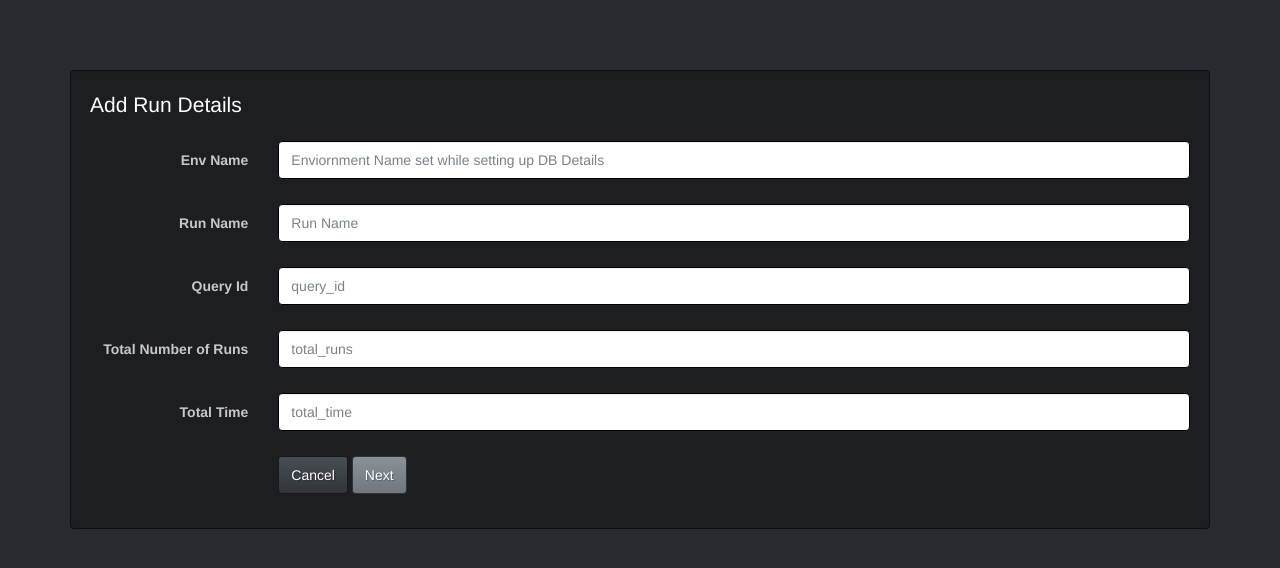
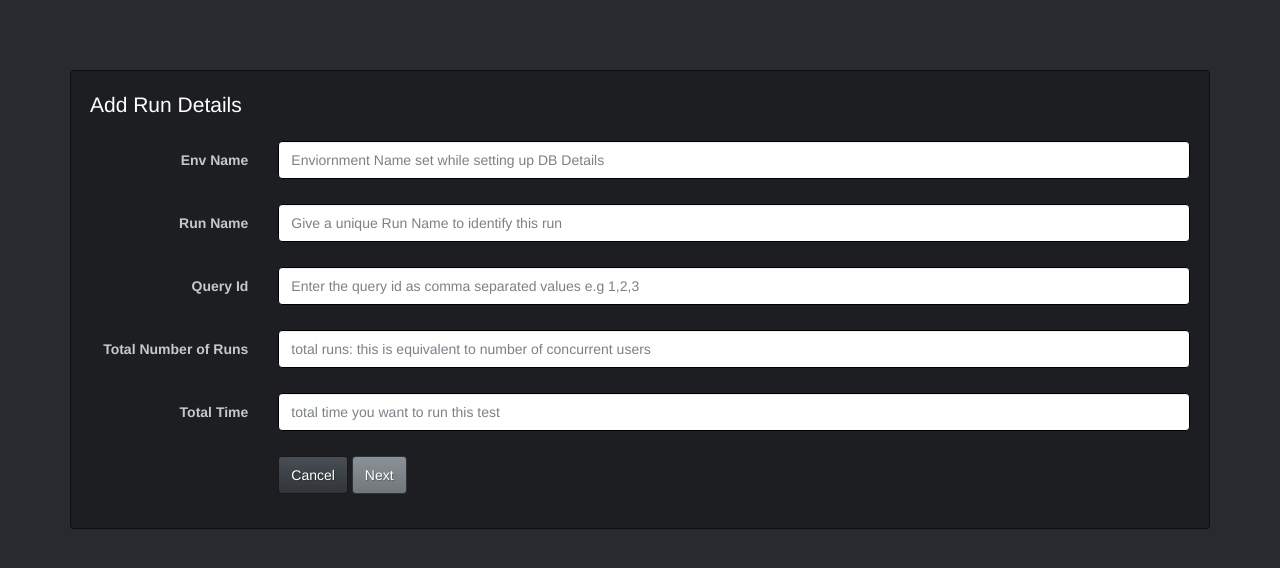
Before and after one commit to jojimpv/db_load_test, a Flask app: page /run in a window 1280 px wide. Shown: the top 568 px of the page. Run offline with Flask 2, Linux system fonts and the light colour scheme; parts of the project's set-up code (start-up, migrations or seed data) failed here and were passed over; some libraries are stand-ins or nearby versions.

Commit message:
changed the qid impl

```diff
--- a/app.py
+++ b/app.py
@@ -98,7 +98,9 @@ def run_test():
         table_name = p_dict["table_name"]
         file_name = f"uploads/{p_dict['filename']}"
         run_name = content["run_name"]
-        query_id_list = eval(f'[{content["query_id"]}]')
+        query_str = content["query_id"]
+        query_str = query_str.replace(" ", "")
+        query_id_list = query_str.split(",")
         total_limit = int(content["total_runs"])
         run_for = int(content["total_time"])
         main(
@@ -112,7 +114,6 @@ def run_test():
             run_for=run_for,
             table_name=table_name,
         )
-        # return files_index.render_autoindex()
         return redirect(url_for("autoindex"))
     return render_template("run_test.html", form=form)
 
--- a/downloads/mysql_run_20201210214644.csv
+++ /dev/null
@@ -1,3 +0,0 @@
-RUN NAME,REPORT NAME,RESULT(FIRST ROW_COL),TIME
-mysql_run,sku,90/2238,0.3788881760000038
-mysql_run,mfg_compare,SATCO,0.35315334000000576
--- a/templates/run_test.html
+++ b/templates/run_test.html
@@ -27,10 +27,10 @@
                 <fieldset>
                   <legend>Add Run Details</legend>
                   {{ render_field(form.env_name, placeholder='Enviornment Name set while setting up DB Details') }}
-                  {{ render_field(form.run_name, placeholder='Run Name') }}
-                  {{ render_field(form.query_id, placeholder='query_id') }}
-                  {{ render_field(form.total_runs, placeholder='total_runs') }}
-                  {{ render_field(form.total_time, placeholder='total_time') }}
+                  {{ render_field(form.run_name, placeholder='Give a unique Run Name to identify this run') }}
+                  {{ render_field(form.query_id, placeholder='Enter the query id as comma separated values e.g 1,2,3') }}
+                  {{ render_field(form.total_runs, placeholder='total runs: this is equivalent to number of concurrent users') }}
+                  {{ render_field(form.total_time, placeholder='total time you want to run this test') }}
                   <div class="form-group">
                     <div class="col-lg-10 col-lg-offset-2">
                       <button type="reset" class="btn btn-default">Cancel</button>
```
Also changed, not shown: README.md, 2 other files.
